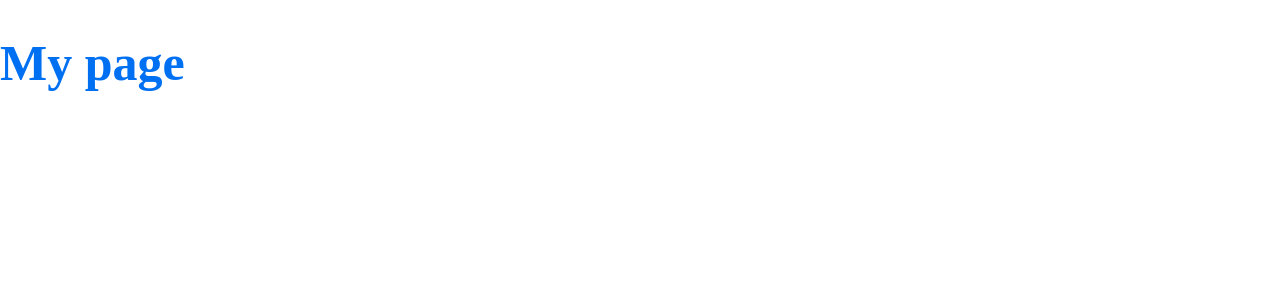
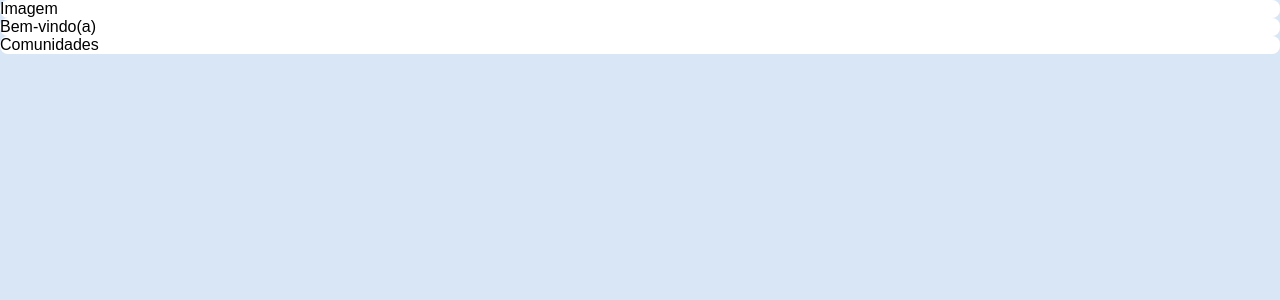
Before and after one commit to Manuel8Dias/mykut, a Next.js app: page / in a window 1280 px wide. Shown: the top 300 px of the page. Built offline with nearby package versions, Linux system fonts and the light colour scheme.

Commit message:
Commit começo

```diff
--- a/pages/_app.js
+++ b/pages/_app.js
@@ -1,10 +1,16 @@
 import { createGlobalStyle, ThemeProvider } from 'styled-components'
 
 const GlobalStyle = createGlobalStyle`
-  body {
+/*Reset CSS*/
+* {
     margin: 0;
     padding: 0;
     box-sizing: border-box;
+}
+
+  body {
+    font-family: sans-serif;
+    background-color: #D9E6F6;
   }
 `
 
--- a/pages/index.js
+++ b/pages/index.js
@@ -1,10 +1,27 @@
 import styled from 'styled-components'
 
-const Title = styled.h1`
-  font-size: 50px;
-  color: ${({ theme }) => theme.colors.primary};
+// const Title = styled.h1`
+//   font-size: 50px;
+//   color: ${({ theme }) => theme.colors.primary}
+// `
+
+const Box = styled.div`
+background: #fff;
+border-radius: 8px;
 `
 
 export default function Home() {
-  return <Title>My page</Title>
+  return (
+    <main>
+      <Box>
+        Imagem
+      </Box>
+      <Box>
+        Bem-vindo(a)
+      </Box>
+      <Box>
+        Comunidades
+      </Box>
+    </main>
+  )
 }
```
